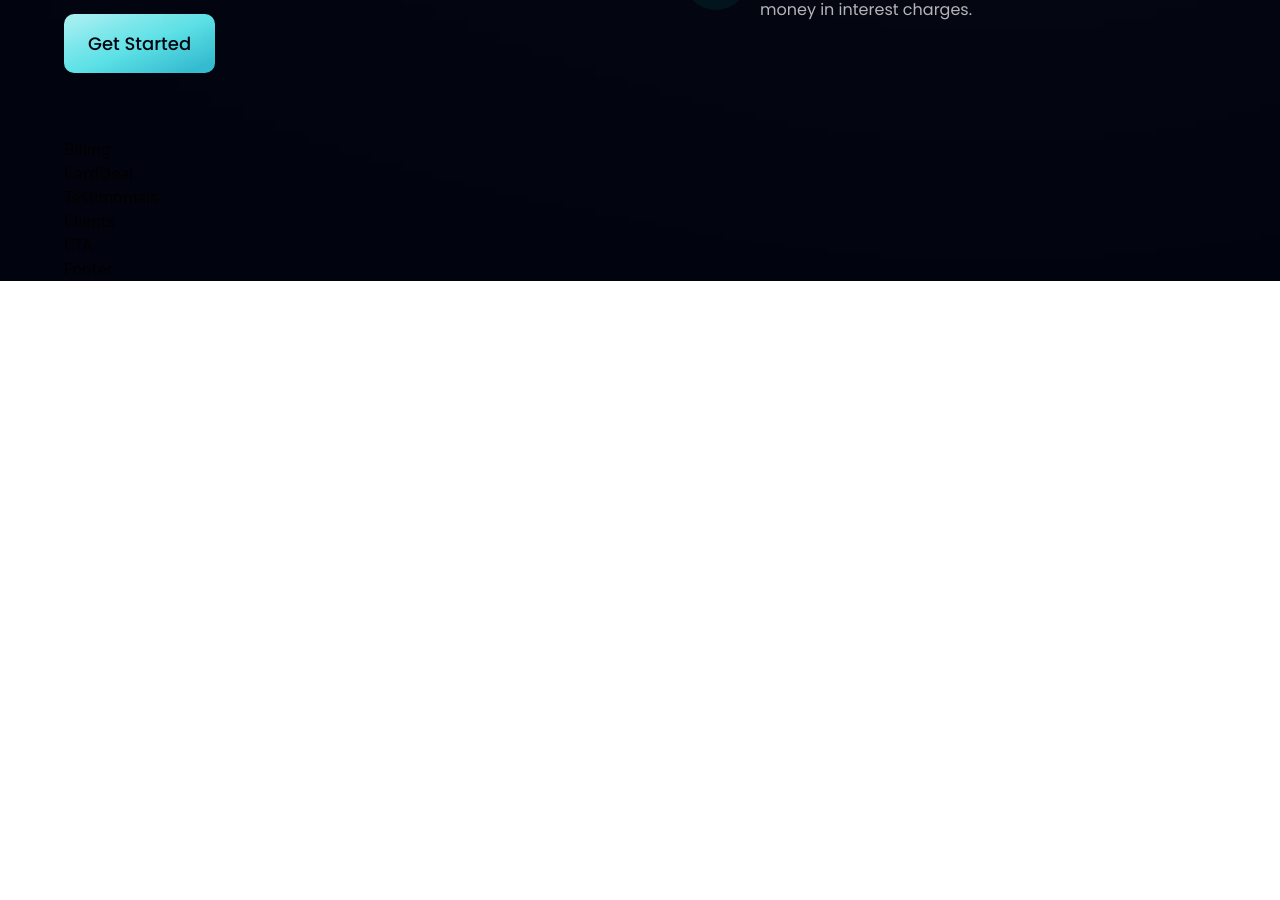
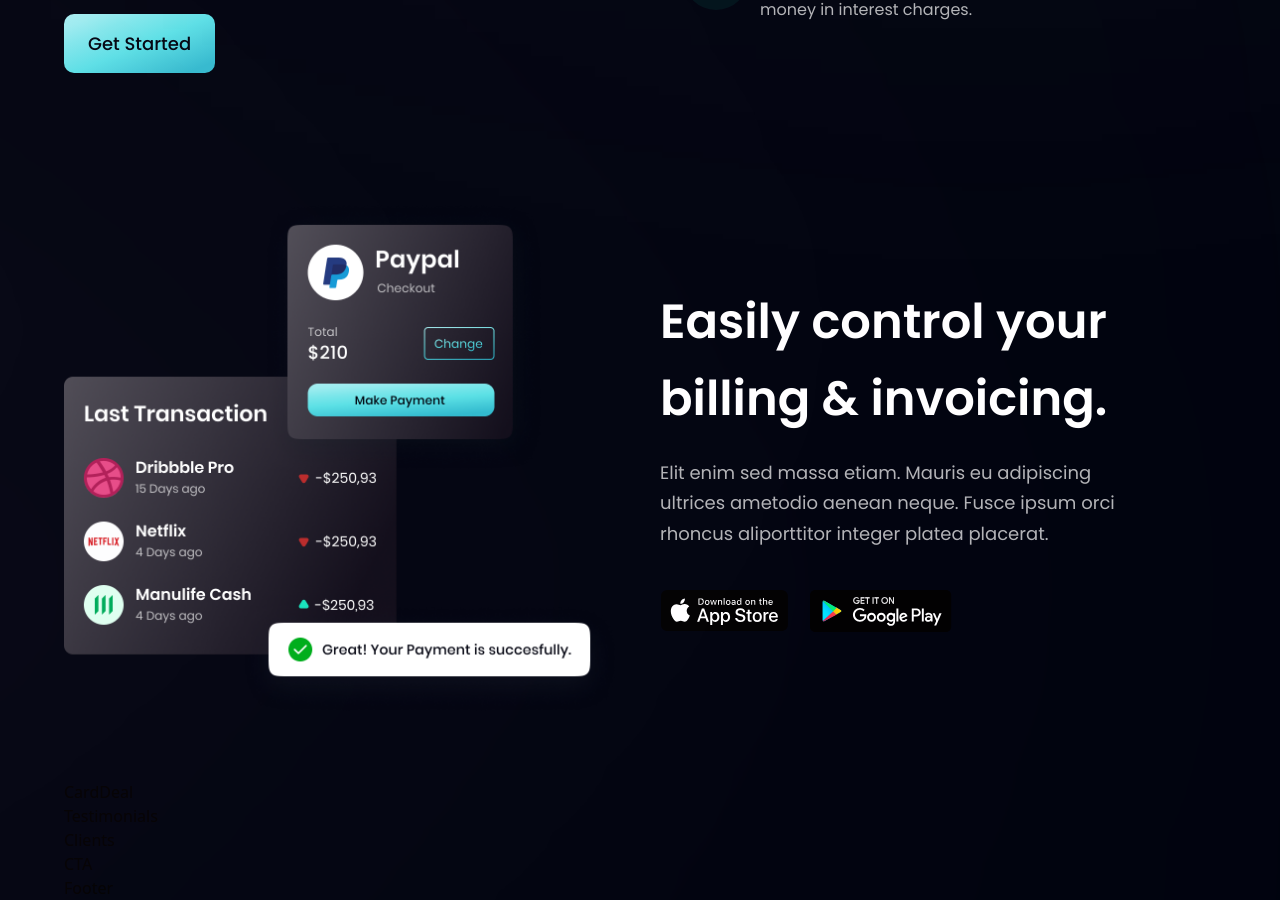
Before and after one commit to TheMVProgrammer/bank-modern-app, a React (Vite) app: page / in a window 1280 px wide. Shown: the part 1409-2309 px from the top of the page. Before the commit the page ends 1690 px from the top, so only its background shows below. Built offline with nearby package versions, Linux system fonts and the light colour scheme.

Commit message:
Finishing billing section

```diff
--- a/src/components/Billing.jsx
+++ b/src/components/Billing.jsx
@@ -1,8 +1,37 @@
-import React from 'react'
+import { apple, bill, google } from '../assets';
+import styles, { layout } from '../styles';
 
 const Billing = () => {
   return (
-    <div>Billing</div>
+    <section id='product' className={layout.sectionReverse}>
+      <div className={layout.sectionImgReverse}>
+        <img
+          src={bill}
+          alt='billing'
+          className='w-[100%] h-[100%] relative z-[5]'
+        />
+        <div className='absolute z-[3] -left-1/2 top-0
+        w-[50%] h-[50%] rounded-full white__gradient' />
+
+        <div className='absolute z-[0] -left-1/2 bottom-0
+        w-[50%] h-[50%] rounded-full pink__gradient' />
+      </div>
+      <div className={layout.sectionInfo}>
+        <h2 className={`${styles.heading2}`}>
+          Easily control your <br className='sm:block hidden' />
+          billing & invoicing.
+        </h2>
+        <p className={`${styles.paragraph} max-w-[470px] mt-5`}>
+          Elit enim sed massa etiam. Mauris eu adipiscing ultrices
+          ametodio aenean neque. Fusce ipsum orci rhoncus aliporttitor
+          integer platea placerat.
+        </p>
+        <div className="flex flex-row flex-wrap sm:mt-10 mt-6">
+          <img src={apple} alt="google_play" className="w-[128.86px] h-[42.05px] object-contain mr-5 cursor-pointer" />
+          <img src={google} alt="google_play" className="w-[144.17px] h-[43.08px] object-contain cursor-pointer" />
+        </div>
+      </div>
+    </section>
   )
 }
 
--- a/src/components/Business.jsx
+++ b/src/components/Business.jsx
@@ -5,7 +5,7 @@
 const FeatureCard = ({ icon, title, content, index }) => (
   <div className={`flex flex-row p-6 rounded-[20px] ${index !== features.length - 1 ? "mb-6" : "mb-0"} feature-card`}>
     <div className={`w-[64px] h-[64px] rounded-full ${styles.flexCenter} bg-dimBlue`}>
-      <img src={icon} alt="star" className="w-[50%] h-[50%] object-contain" />
+      <img src={icon} alt="icon" className="w-[50%] h-[50%] object-contain" />
     </div>
     <div className="flex-1 flex flex-col ml-3">
       <h4 className="font-poppins font-semibold text-white text-[18px] leading-[23.4px] mb-1">
```
